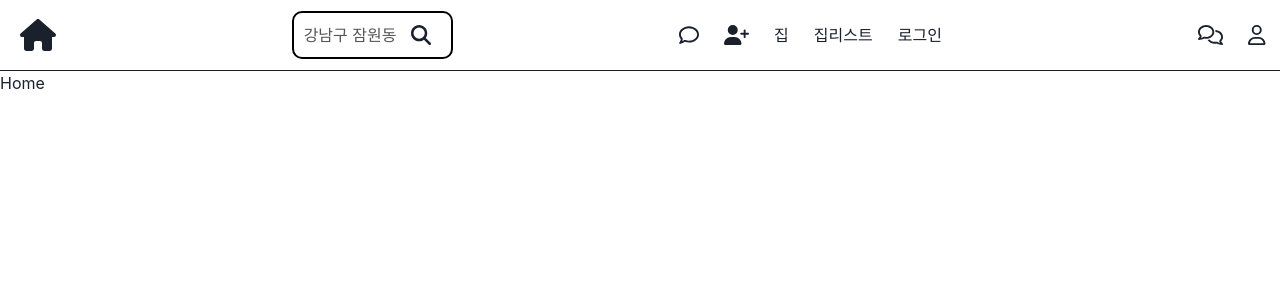
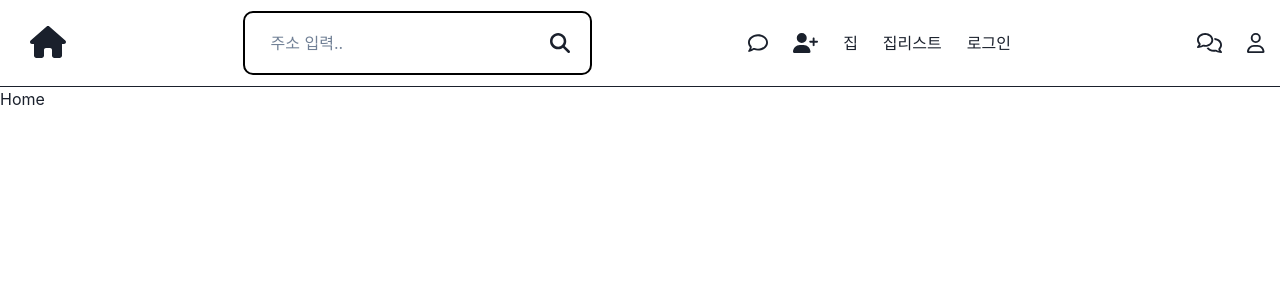
Before and after one commit to JaeUpSu/chatting_front, a React (Create React App) app: page / in a window 1280 px wide. Shown: the top 300 px of the page. Built offline with nearby package versions, Linux system fonts and the light colour scheme.

Commit message:
feat(Header): Address Text -> Input Change

```diff
--- a/src/components/Header/Header.jsx
+++ b/src/components/Header/Header.jsx
@@ -5,7 +5,7 @@ import { useNavigate } from "react-router-dom";
 
 import routes from "../../routes";
 import styled from "styled-components";
-import { Text } from "@chakra-ui/react";
+import { Text, Input } from "@chakra-ui/react";
 
 // 없어질 예정
 import { faComment, faComments } from "@fortawesome/free-regular-svg-icons";
@@ -88,10 +88,12 @@ function Header() {
     <HeaderContainer>
       <Wrapper>
         <Column>
-          <FontAwesomeIcon size={"2x"} icon={faHome} onClick={onHome} />
+          <Icon>
+            <FontAwesomeIcon size={"2x"} icon={faHome} onClick={onHome} />
+          </Icon>
         </Column>
         <Column>
-          <Text color="#555">강남구 잠원동</Text>
+          <Input color="#555" placeholder="주소 입력.." border="0px" />
           <Icon>
             <FontAwesomeIcon size={"lg"} icon={faSearch} />
           </Icon>
```
